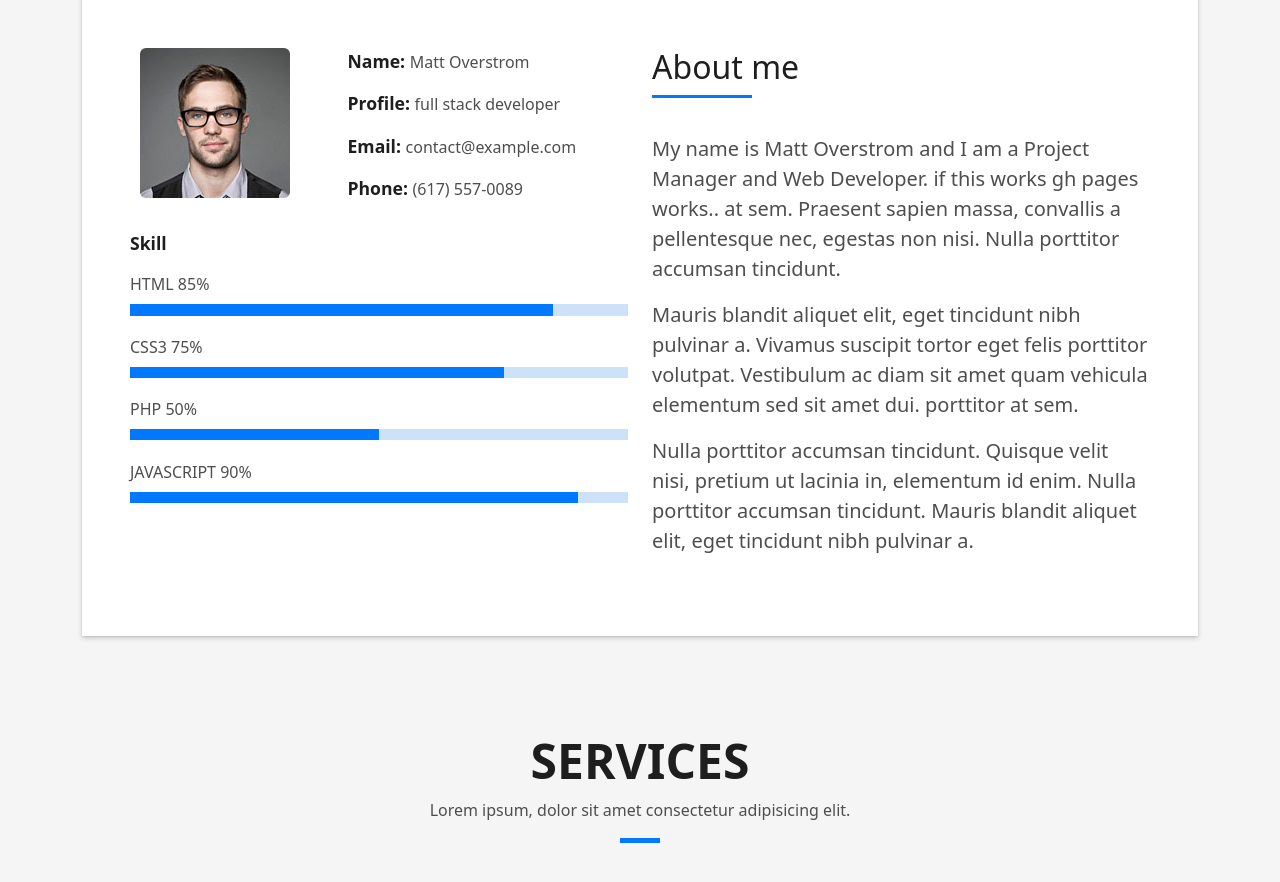
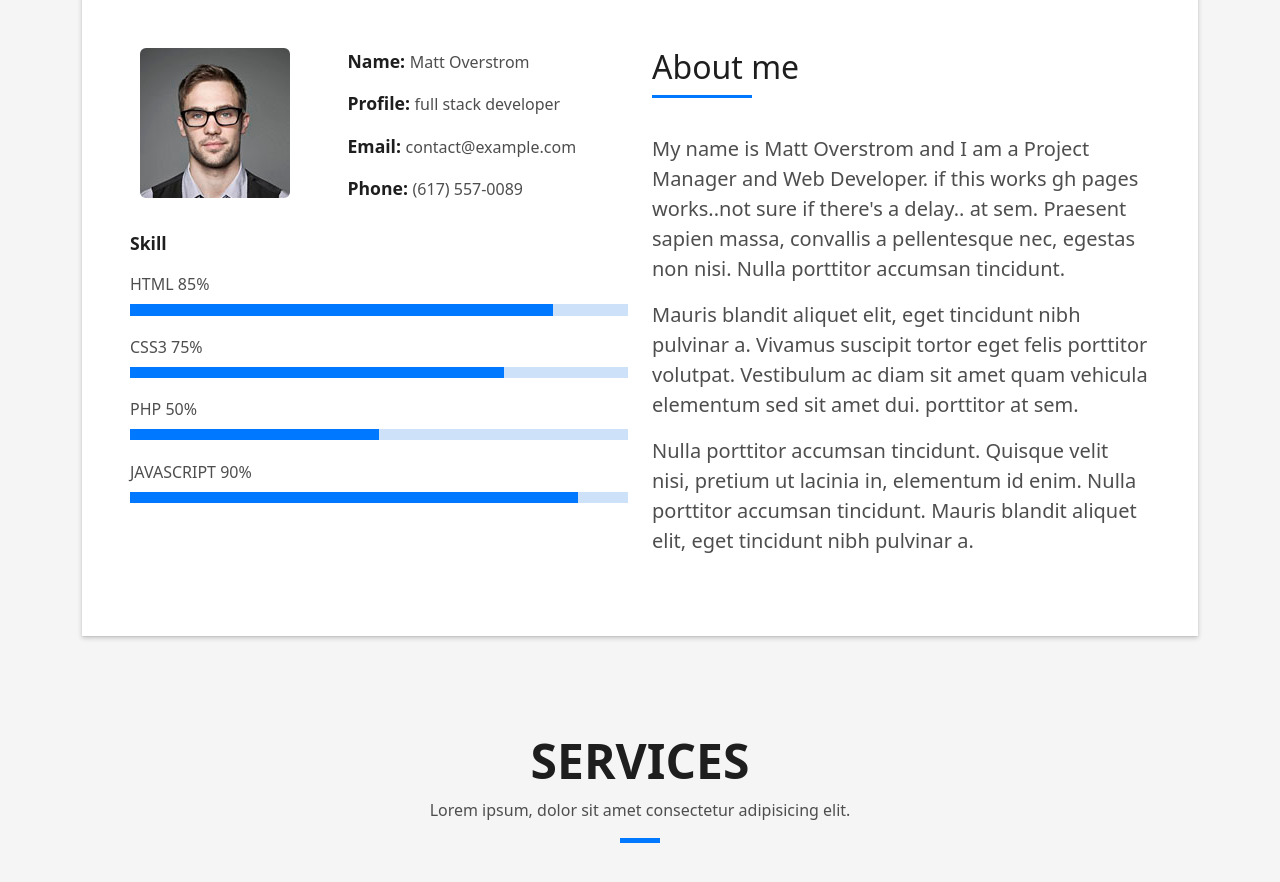
Before and after one commit to mattoverstrom/devfolio, a plain HTML site: page index.html in a window 1280 px wide. Shown: the part 880-1762 px from the top of the page. Drawn offline with Linux system fonts and the light colour scheme.

Commit message:
testing live site

```diff
--- a/index.html
+++ b/index.html
@@ -141,7 +141,7 @@
                       </h5>
                     </div>
                     <p class="lead">
-                      My name is Matt Overstrom and I am a Project Manager and Web Developer. if this works gh pages works..
+                      My name is Matt Overstrom and I am a Project Manager and Web Developer. if this works gh pages works..not sure if there's a delay..
                       at sem. Praesent sapien massa, convallis a pellentesque nec, egestas non nisi. Nulla
                       porttitor accumsan tincidunt.
                     </p>
```
